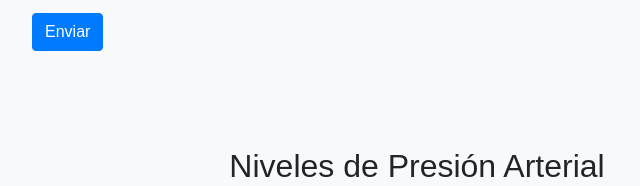
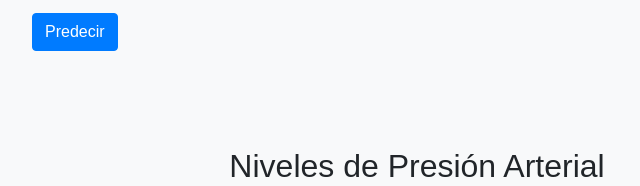
Before and after one commit to angelicamarcelae/PREDICTION-HYPERTENSION, a plain HTML site: page index.html in a window 1280 px wide. Shown: the part 1050-1236 px from the top of the page, 223-863 px from the left. Drawn offline with nearby package versions, Linux system fonts and the light colour scheme; a small style sheet from the web is missing.

Commit message:
index.html

```diff
--- a/index.html
+++ b/index.html
@@ -148,7 +148,7 @@
                         required>
                 </div>
 
-                <button type="submit" class="btn btn-primary">Enviar</button>
+                <button type="submit" class="btn btn-primary">Predecir</button>
             </form>
         </div>
     </section>
```
